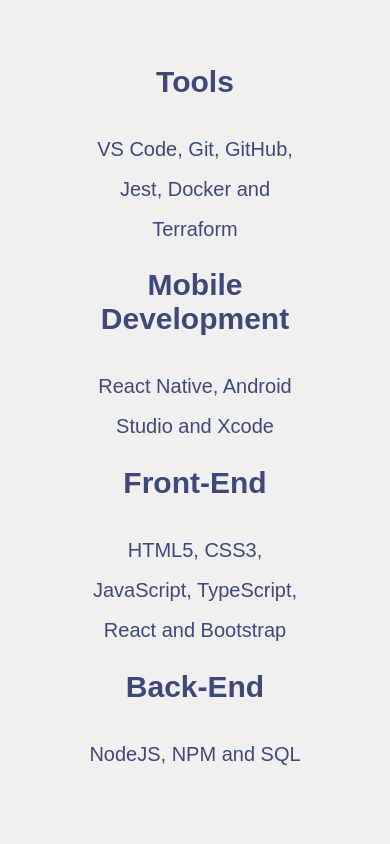
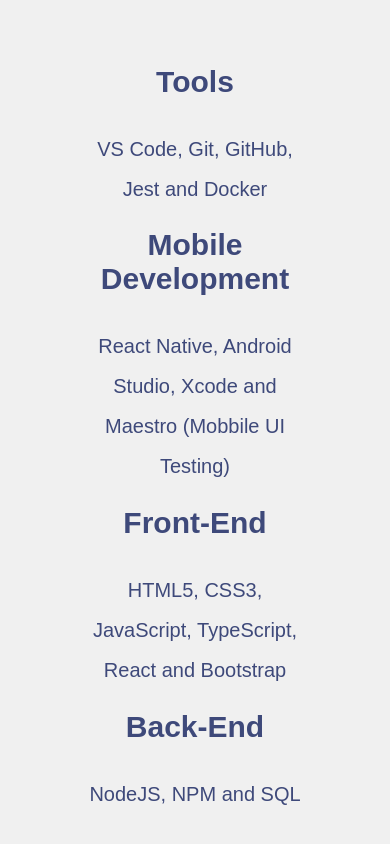
Before and after one commit to mowerah/react-portfolio, a React (Create React App) app: page / in a window 390 px wide. Shown: the part 1013-1857 px from the top of the page. Built offline with nearby package versions, Linux system fonts and the light colour scheme.

Commit message:
added Maestro mobile ui testing and update experience section

```diff
--- a/src/pages/Experience.js
+++ b/src/pages/Experience.js
@@ -20,7 +20,7 @@
         >
           <h3 className="vertical-timeline-element-title">
             {" "}
-            DevOps & Software Developer{" "}
+            Freelance Software Developer{" "}
           </h3>
           <p>LUUL SOLUTIONS LTD</p>
         </VerticalTimelineElement>
@@ -34,7 +34,7 @@
             {" "}
             London Licensed Taxi Driver (Yellow Badge - Black Cab)
           </h3>
-          <p>SELFEMPLOYED</p>
+          <p>SELF-EMPLOYED</p>
         </VerticalTimelineElement>
         <VerticalTimelineElement
           className="vertical-timeline-element--education"
--- a/src/pages/Home.js
+++ b/src/pages/Home.js
@@ -22,12 +22,12 @@
         <ol className='list'>
           <li className='item'>
             <h2>Tools</h2>
-            <span>VS Code, Git, GitHub, Jest, Docker and Terraform
+            <span>VS Code, Git, GitHub, Jest and Docker
             </span>
           </li>
           <li className='item'>
             <h2>Mobile Development</h2>
-            <span>React Native, Android Studio and Xcode
+            <span>React Native, Android Studio, Xcode and Maestro (Mobbile UI Testing)
             </span>
           </li>
           <li className='item'>
```
